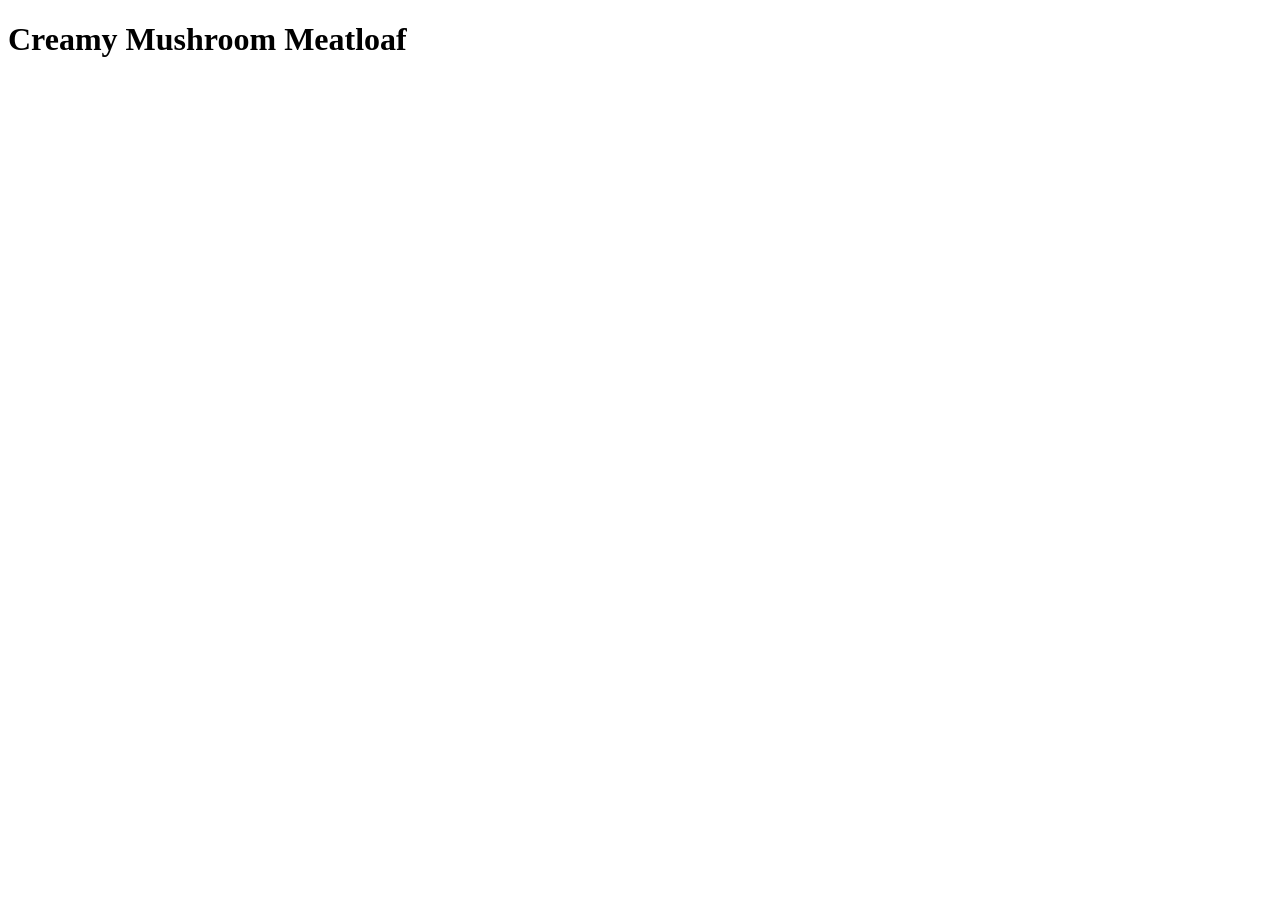
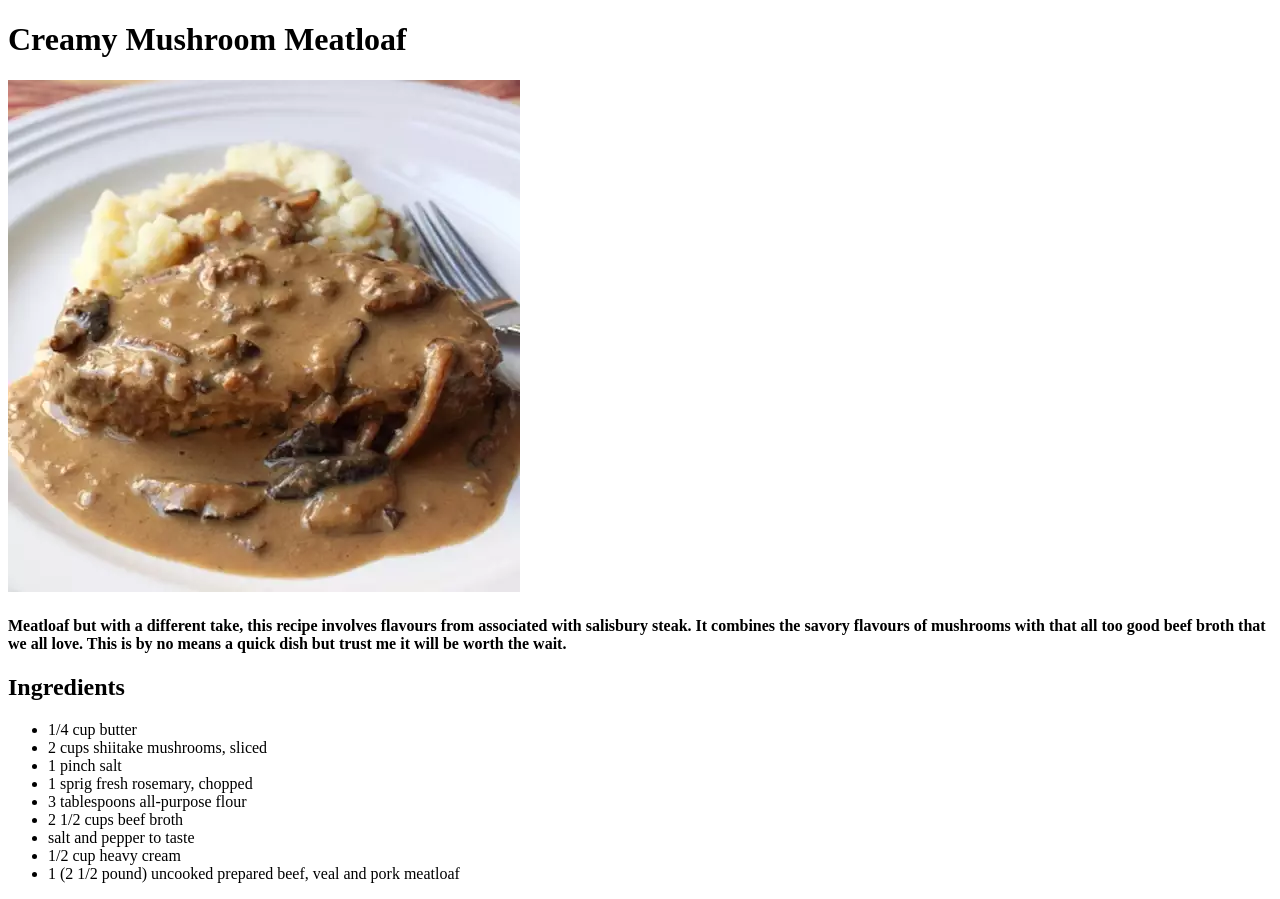
Before and after one commit to ApleyJ/odin-recipes, a plain HTML site: page recipes/creamy-mushroom-meatloaf.html in a window 1280 px wide. Before the commit the page ends 800 px from the top, so only its background shows below. Drawn offline with Linux system fonts and the light colour scheme.

Commit message:
Added description and ingredients to meatloaf
I have added the description, and recipe code to the meatloaf page.

[Ticket: X]

```diff
--- a/recipes/creamy-mushroom-meatloaf.html
+++ b/recipes/creamy-mushroom-meatloaf.html
@@ -7,5 +7,27 @@
 
   <body>
     <h1>Creamy Mushroom Meatloaf</h1>
+    <img
+      src="../images/meatloaf.jpg"
+      alt="A picture of the meatloaf when done"
+    />
+    <h4>
+      Meatloaf but with a different take, this recipe involves flavours from
+      associated with salisbury steak. It combines the savory flavours of
+      mushrooms with that all too good beef broth that we all love. This is by
+      no means a quick dish but trust me it will be worth the wait.
+    </h4>
+    <h2>Ingredients</h2>
+    <ul>
+      <li>1/4 cup butter</li>
+      <li>2 cups shiitake mushrooms, sliced</li>
+      <li>1 pinch salt</li>
+      <li>1 sprig fresh rosemary, chopped</li>
+      <li>3 tablespoons all-purpose flour</li>
+      <li>2 1/2 cups beef broth</li>
+      <li>salt and pepper to taste</li>
+      <li>1/2 cup heavy cream</li>
+      <li>1 (2 1/2 pound) uncooked prepared beef, veal and pork meatloaf</li>
+    </ul>
   </body>
 </html>
```
Also changed, not shown: images/meatloaf.jpg (added).
